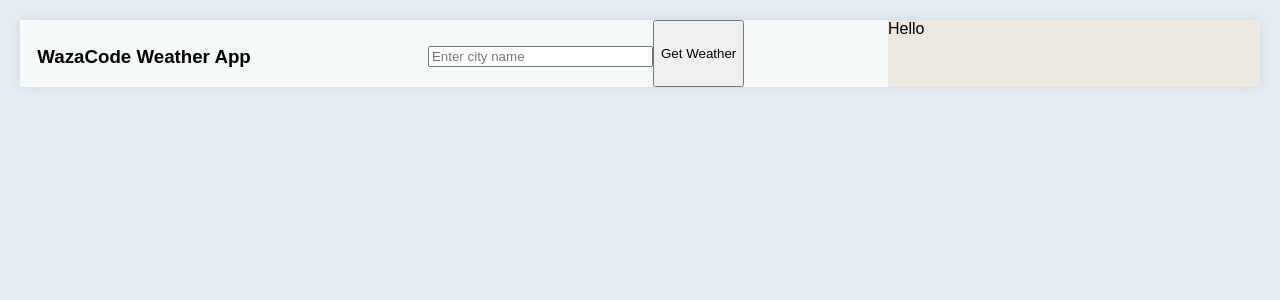
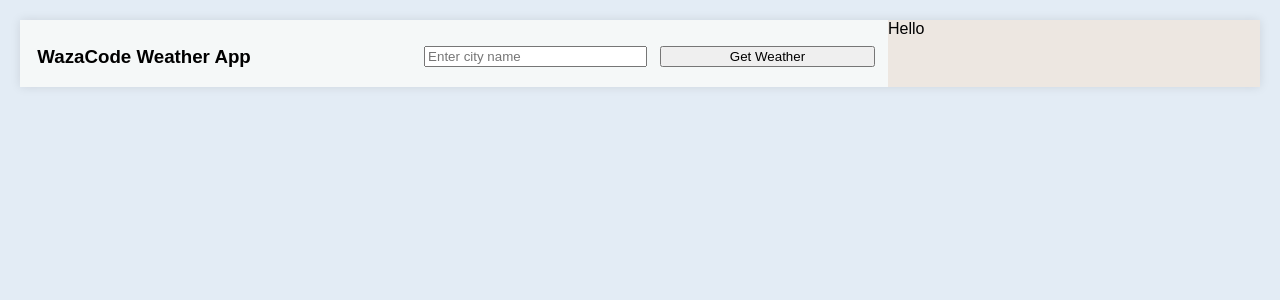
Before and after one commit to ishimwepati/Weather-App-React, a React (Create React App) app: page / in a window 1280 px wide. Shown: the top 300 px of the page. Built offline with nearby package versions, Linux system fonts and the light colour scheme; no server answers.

Commit message:
Right Button added

```diff
--- a/src/App.css
+++ b/src/App.css
@@ -25,7 +25,13 @@ body {
   width: 25%;
   height: 50%;
 }
-
+.right button{
+ margin-top: 3%;
+ width: 25%;
+ height: 50%;
+ margin-left: 1.5%;
+ margin-right: 1.5%;
+}
 .temperature{
   font-size: 100px;
   text-align: center;
```
